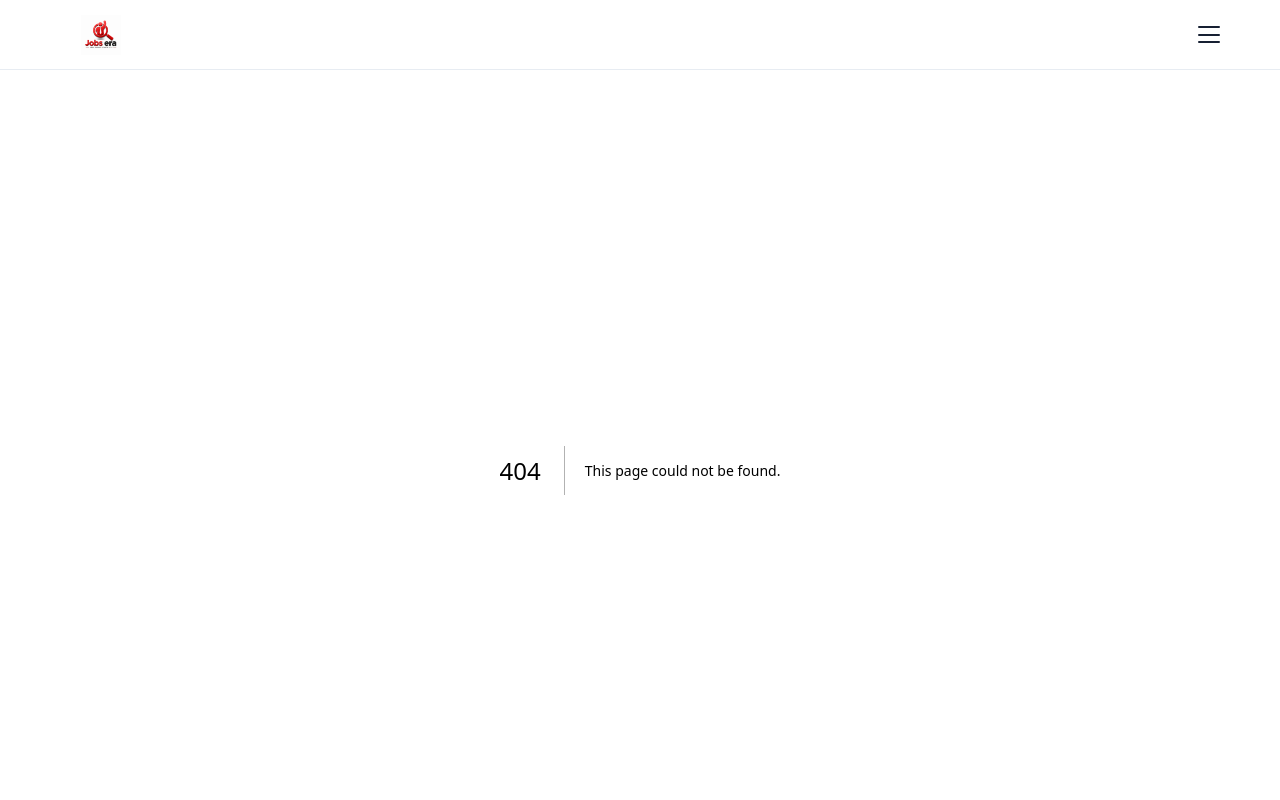
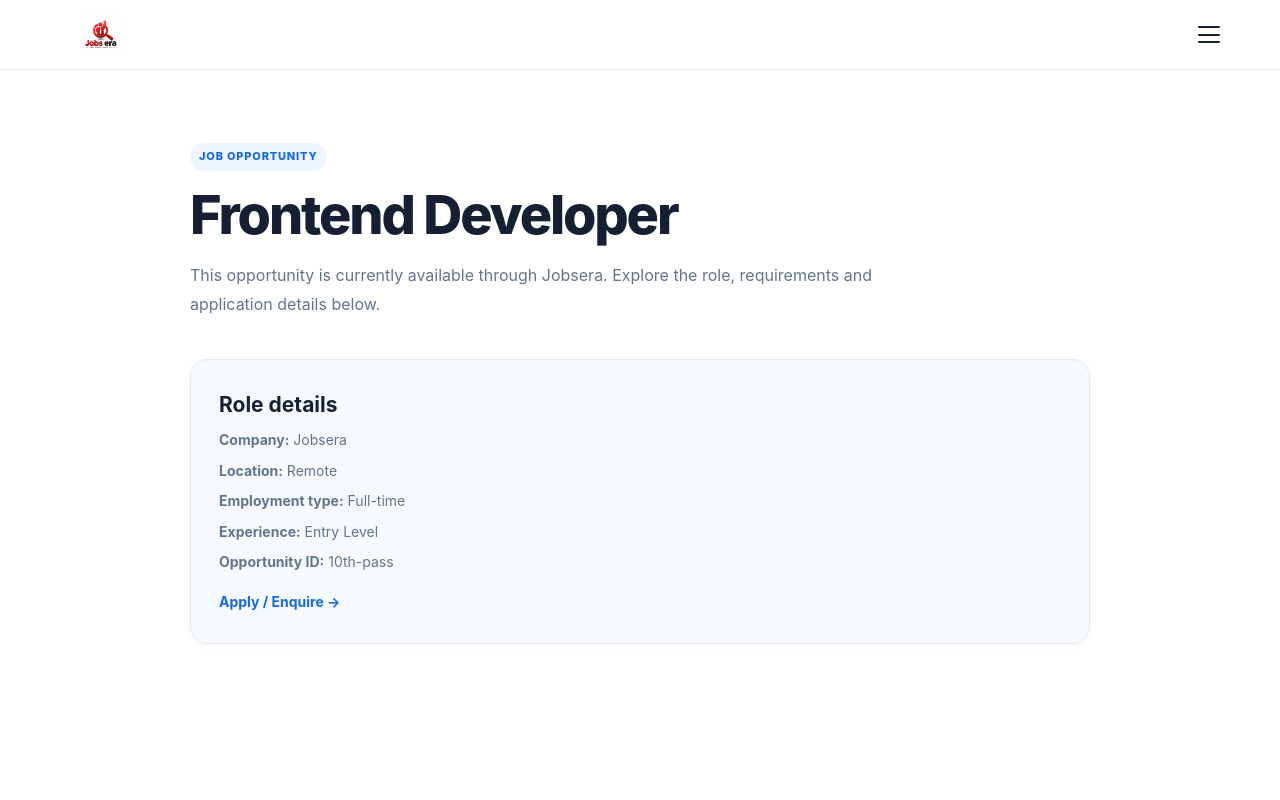
Before and after one commit to ConnectJobsera/Jobsera-Website, a Next.js app: page /jobs/10th-pass in a window 1280 px wide. Before the commit this address had no page. Shown: the top 800 px of the page. Built offline with nearby package versions, Linux system fonts and the light colour scheme.

Commit message:
Create job detail page

```diff
--- /dev/null
+++ b/app/jobs/[id]/page.tsx
@@ -0,0 +1,57 @@
+type JobPageProps = {
+  params: Promise<{
+    id: string;
+  }>;
+};
+
+export default async function JobPage({ params }: JobPageProps) {
+  const { id } = await params;
+
+  return (
+    <main>
+      <section className="content-page">
+        <div className="container">
+          <span className="eyebrow">JOB OPPORTUNITY</span>
+
+          <h1>Frontend Developer</h1>
+
+          <p className="page-intro">
+            This opportunity is currently available through Jobsera.
+            Explore the role, requirements and application details below.
+          </p>
+
+          <div className="contact-card">
+            <h2>Role details</h2>
+
+            <p>
+              <strong>Company:</strong> Jobsera
+            </p>
+
+            <p>
+              <strong>Location:</strong> Remote
+            </p>
+
+            <p>
+              <strong>Employment type:</strong> Full-time
+            </p>
+
+            <p>
+              <strong>Experience:</strong> Entry Level
+            </p>
+
+            <p>
+              <strong>Opportunity ID:</strong> {id}
+            </p>
+
+            <a
+              href="mailto:connectjobsera@gmail.com"
+              className="contact-email"
+            >
+              Apply / Enquire →
+            </a>
+          </div>
+        </div>
+      </section>
+    </main>
+  );
+}
```
